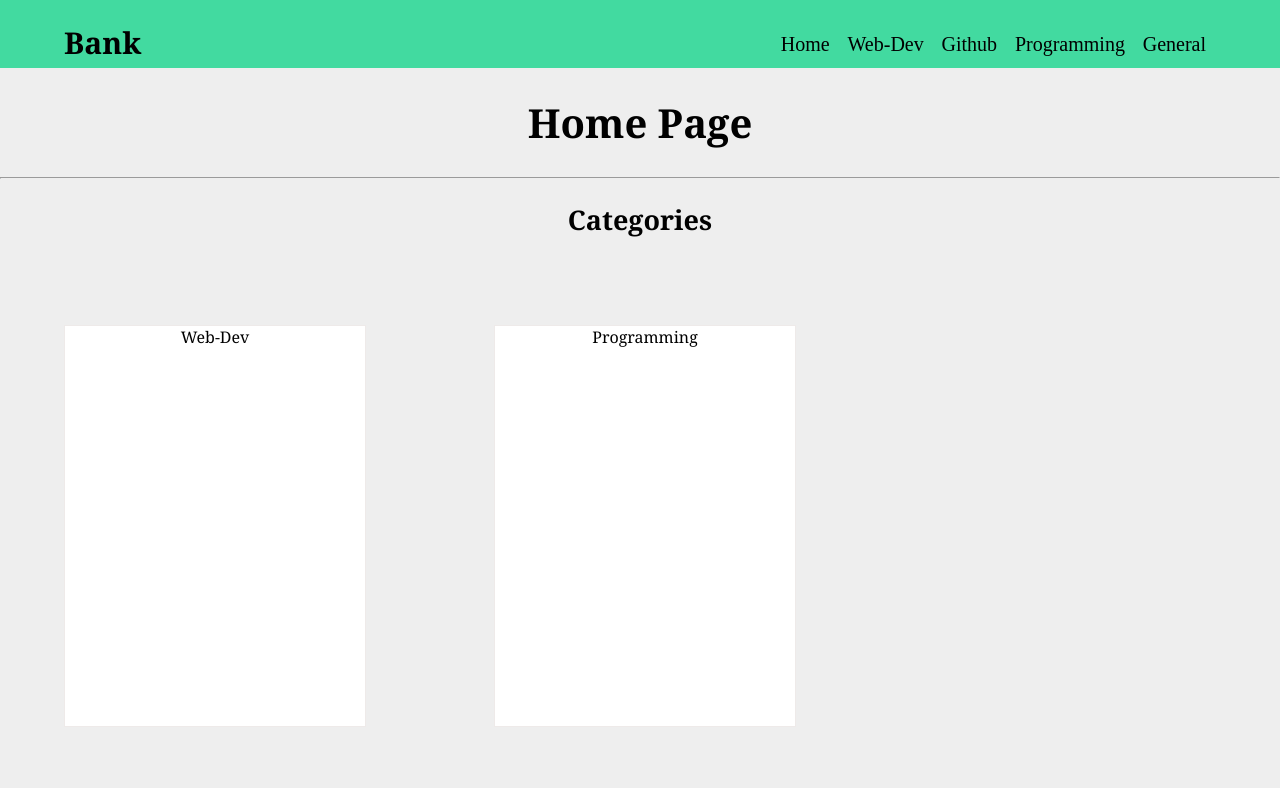
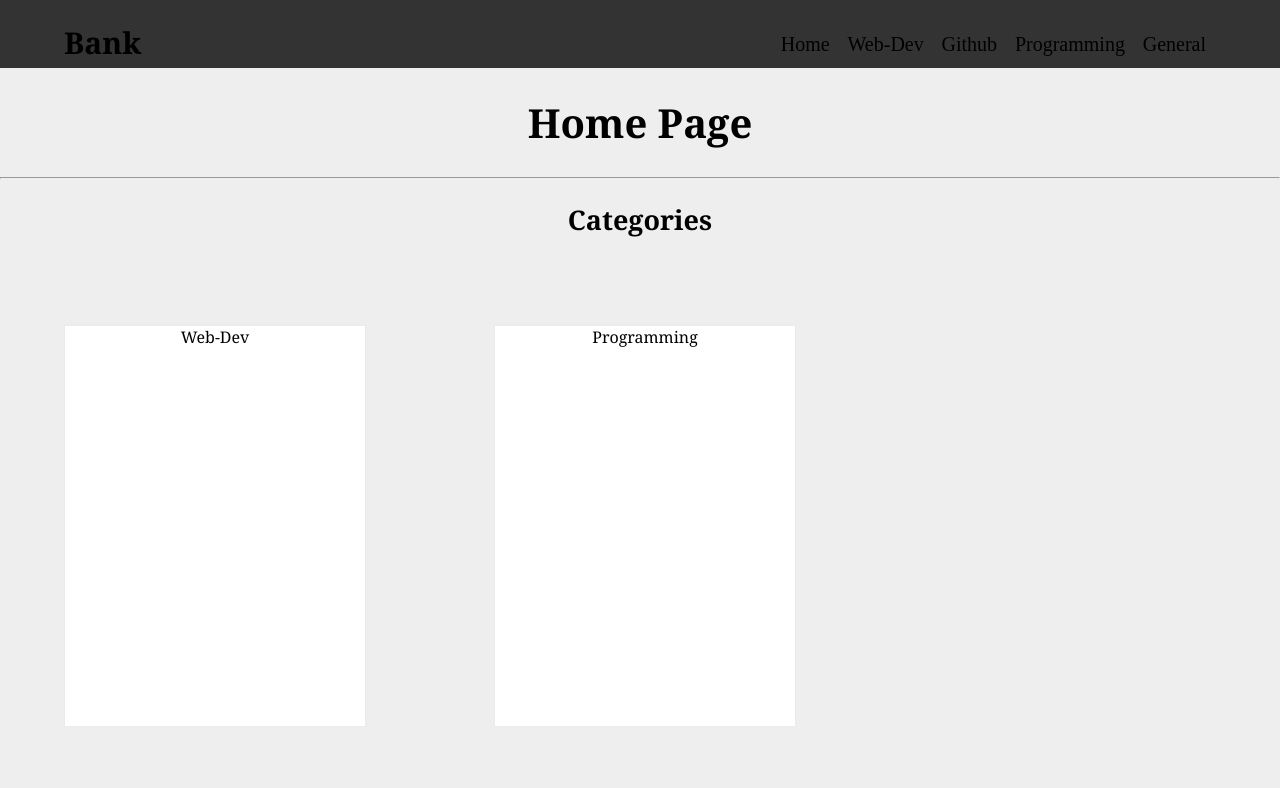
Before and after one commit to Joshua-ansah/supreme, a plain HTML site: page index.html in a window 1280 px wide. Shown: the top 788 px of the page. Drawn offline with Linux system fonts and the light colour scheme.

Commit message:
Update style.css

```diff
--- a/style.css
+++ b/style.css
@@ -24,7 +24,7 @@ body{
 nav{
     height: 67px;
     width: 100%;
-    background-color: rgb(66, 218, 160);
+    background-color: #333;
     padding-bottom: 0.1%;
 }
 nav span.nav_links{
```
